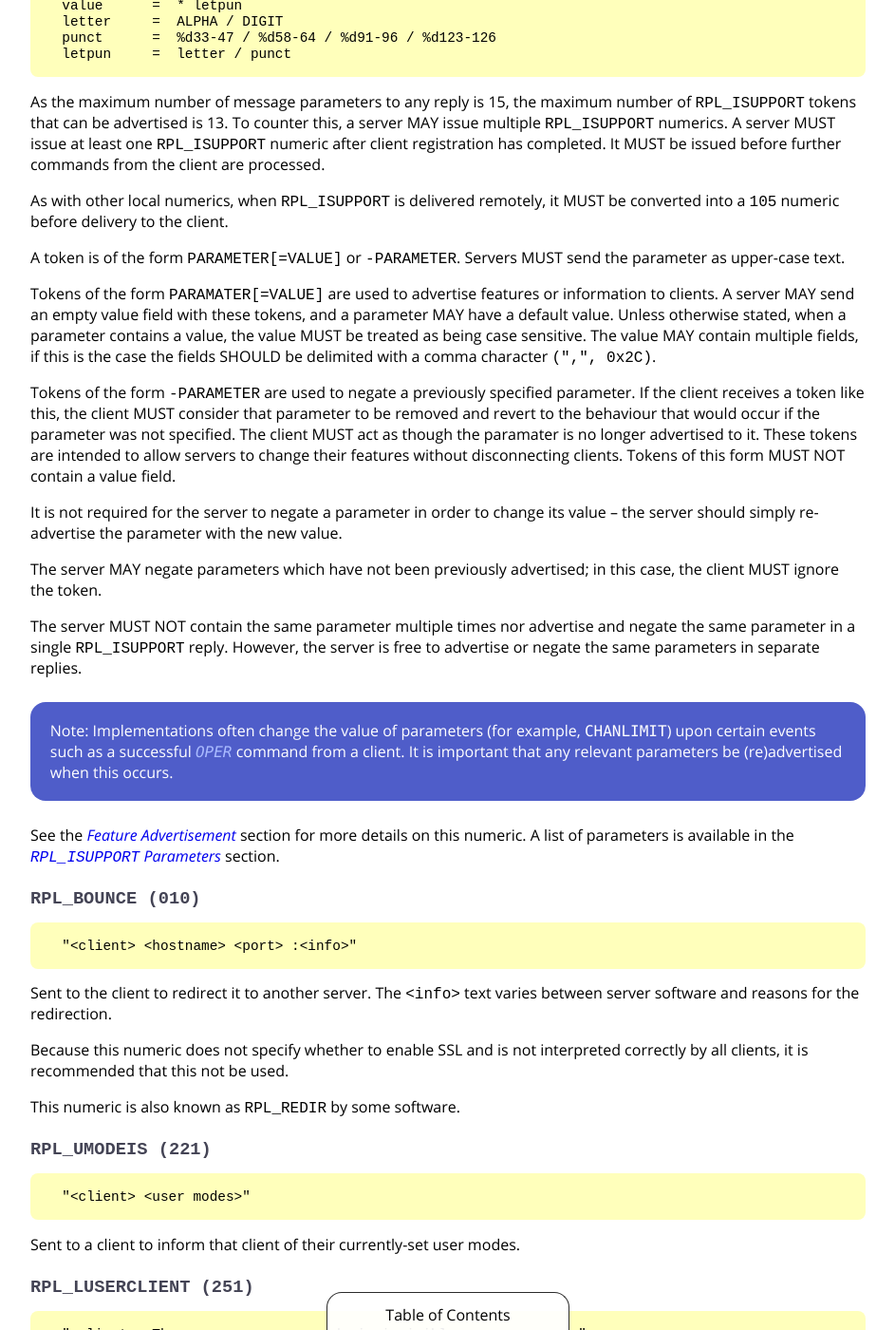
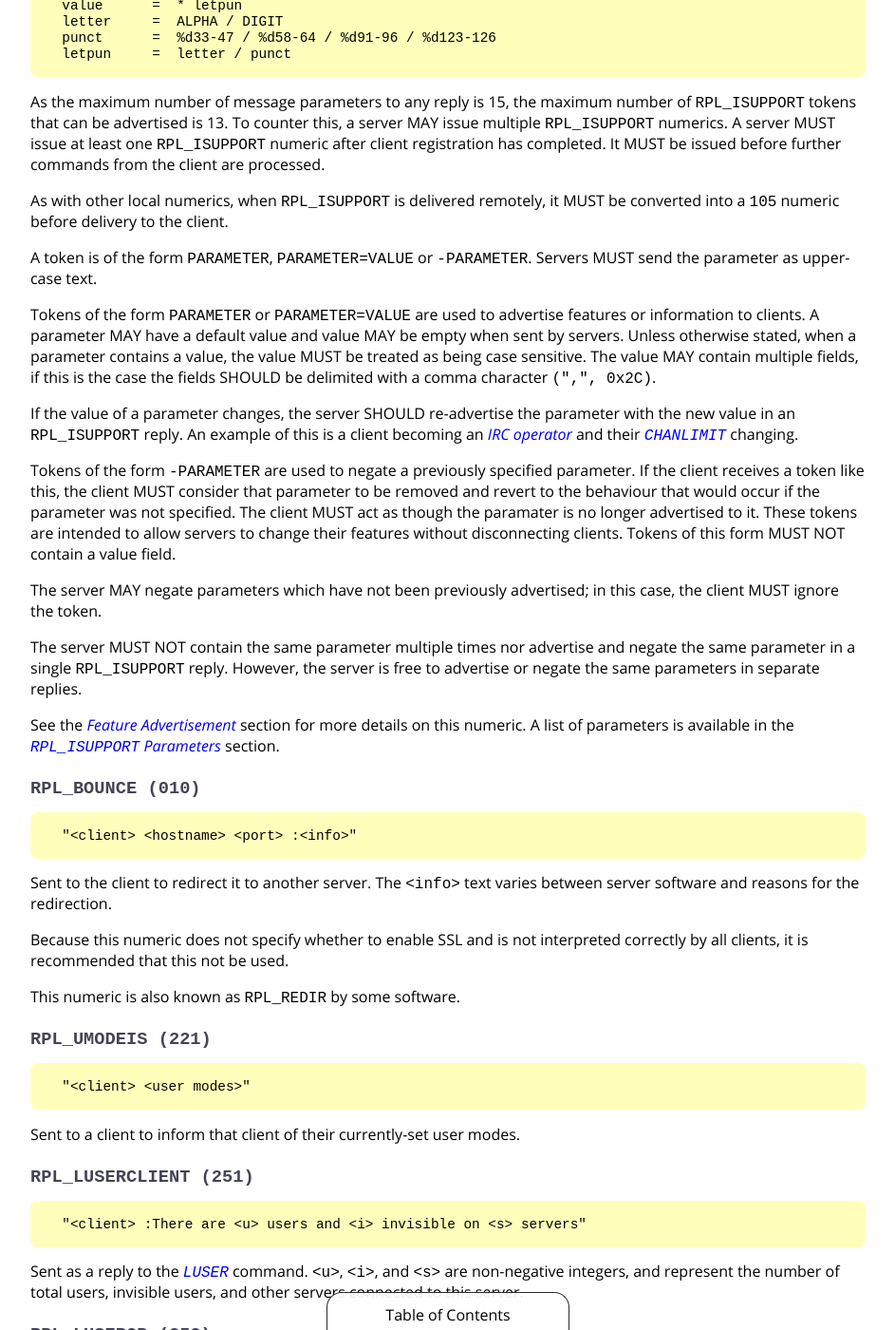
Before and after one commit to ircdocs/modern-irc, a Jekyll site: the page built from index.md, in a window 1280 px wide and 1400 px high, scrolled down 39552 px. Shown: the whole window at 95% size, without its empty margins (168-1111 px from the left). Built offline with Jekyll 4.4.1, drawn with Linux system fonts in a browser that asks for light colours.

Commit message:
RPL_ISUPPORT: Cleanup language, fix #18

```diff
--- a/_includes/modern-appendix.md
+++ b/_includes/modern-appendix.md
@@ -57,21 +57,17 @@ As the maximum number of message parameters to any reply is 15, the maximum numb
 
 As with other local numerics, when `RPL_ISUPPORT` is delivered remotely, it MUST be converted into a `105` numeric before delivery to the client.
 
-A token is of the form `PARAMETER[=VALUE]` or `-PARAMETER`. Servers MUST send the parameter as upper-case text.
+A token is of the form `PARAMETER`, `PARAMETER=VALUE` or `-PARAMETER`. Servers MUST send the parameter as upper-case text.
 
-Tokens of the form `PARAMATER[=VALUE]` are used to advertise features or information to clients. A server MAY send an empty value field with these tokens, and a parameter MAY have a default value. Unless otherwise stated, when a parameter contains a value, the value MUST be treated as being case sensitive. The value MAY contain multiple fields, if this is the case the fields SHOULD be delimited with a comma character `(",", 0x2C)`.
+Tokens of the form `PARAMETER` or `PARAMETER=VALUE` are used to advertise features or information to clients. A parameter MAY have a default value and value MAY be empty when sent by servers. Unless otherwise stated, when a parameter contains a value, the value MUST be treated as being case sensitive. The value MAY contain multiple fields, if this is the case the fields SHOULD be delimited with a comma character `(",", 0x2C)`.
+
+If the value of a parameter changes, the server SHOULD re-advertise the parameter with the new value in an `RPL_ISUPPORT` reply. An example of this is a client becoming an [IRC operator](#oper-message) and their [`CHANLIMIT`](#chanlimit-parameter) changing.
 
 Tokens of the form `-PARAMETER` are used to negate a previously specified parameter. If the client receives a token like this, the client MUST consider that parameter to be removed and revert to the behaviour that would occur if the parameter was not specified. The client MUST act as though the paramater is no longer advertised to it. These tokens are intended to allow servers to change their features without disconnecting clients. Tokens of this form MUST NOT contain a value field.
-
-It is not required for the server to negate a parameter in order to change its value -- the server should simply re-advertise the parameter with the new value.
 
 The server MAY negate parameters which have not been previously advertised; in this case, the client MUST ignore the token.
 
 The server MUST NOT contain the same parameter multiple times nor advertise and negate the same parameter in a single `RPL_ISUPPORT` reply. However, the server is free to advertise or negate the same parameters in separate replies.
-
-<div class="note">
-    <p>Note: Implementations often change the value of parameters (for example, <tt>CHANLIMIT</tt>) upon certain events such as a successful <a href="#oper-message"><tt>OPER</tt></a> command from a client. It is important that any relevant parameters be (re)advertised when this occurs.</p>
-</div>
 
 See the [Feature Advertisement](#feature-advertisement) section for more details on this numeric. A list of parameters is available in the [`RPL_ISUPPORT` Parameters](#rplisupport-parameters) section.
 
```
